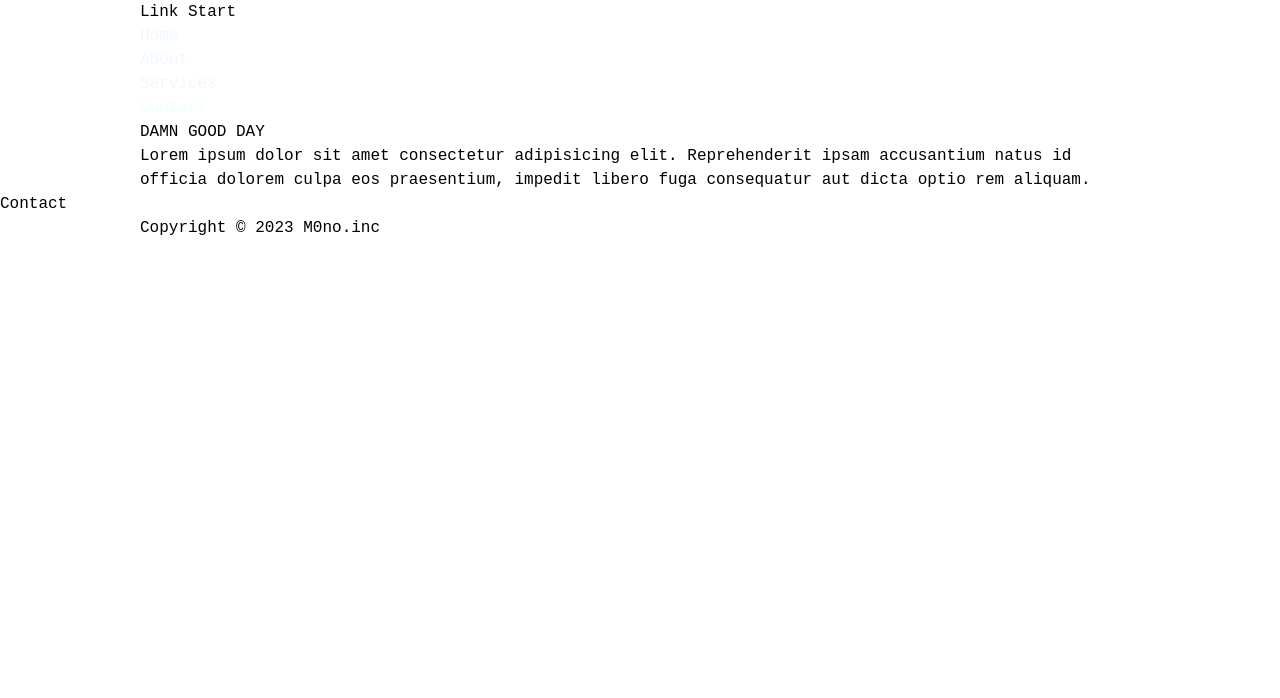
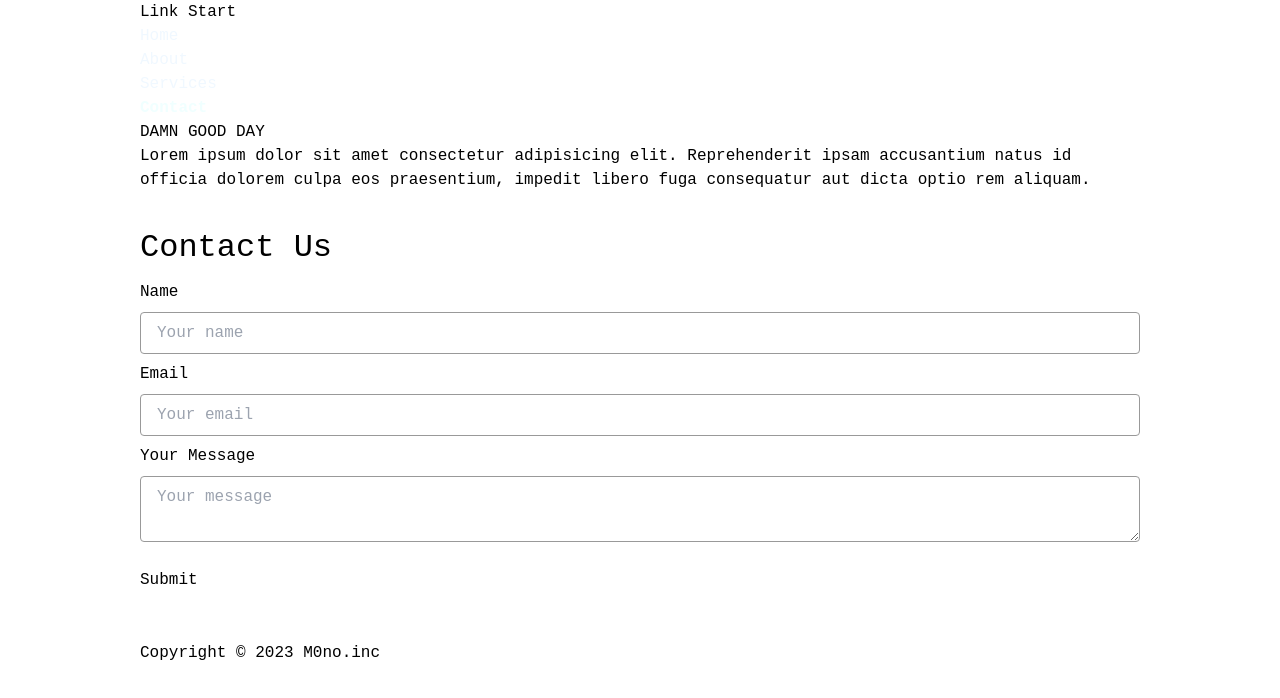
Before and after one commit to M0ntaisa/web-pages, a SvelteKit app: page /contact in a window 1280 px wide. Shown: the top 698 px of the page. Built offline with nearby package versions, Linux system fonts and the light colour scheme.

Commit message:
add form contact

```diff
--- a/src/lib/Button.svelte
+++ b/src/lib/Button.svelte
@@ -1,3 +1,3 @@
-<button { ...$$restProps } class="bg-amber-500 text-slate-50 font-bold border-none py-4 px-6 hover:bg-blue-900 my-2">
+<button { ...$$restProps } class="bg-amber-500 text-slate-50 font-bold border-none py-2 px-6 hover:bg-blue-900 my-2">
   <slot />
 </button>
--- a/src/routes/contact/+page.svelte
+++ b/src/routes/contact/+page.svelte
@@ -1 +1,71 @@
-Contact
+<script>
+// @ts-nocheck
+
+	import Button from "$lib/Button.svelte";
+
+</script>
+<div class="container">
+  <h2>Contact Us</h2>
+  <form>
+    <div class="form-group">
+      <label for="name" class="col-md-3 control-label">Name</label>
+      <div class="col-md-9">
+        <input
+          id="name"
+          name="name"
+          type="text"
+          placeholder="Your name"
+          class="form-control"
+        />
+      </div>
+      <label for="email" class="col-md-3 control-label">Email</label>
+      <div class="col-md-9">
+        <input
+          id="email"
+          name="email"
+          type="text"
+          placeholder="Your email"
+          class="form-control"
+        />
+      </div>
+      <label for="message" class="col-md-3 control-label">Your Message</label>
+      <div class="col-md-9">
+        <textarea
+          id="message"
+          name="message"
+          type="text"
+          placeholder="Your message"
+          class="form-control"
+        />
+      </div>
+    </div>
+    <div class="form-group">
+      <div class="col-md-12">
+        <Button type="submit">Submit</Button>
+      </div>
+    </div>
+  </form>
+</div>
+
+<style>
+  .container {
+    padding: 2em 0;
+  }
+  h2 {
+    font-weight: 500;
+    font-size: 2em;
+  }
+  input, textarea {
+    width: 100%;
+    padding: 0.5em 1em;
+    border-radius: 0.25em;
+    border: 1px solid #999;
+  }
+  .form-group {
+    margin-bottom: 1.1em;
+  }
+  label {
+    display: block;
+    margin: 0.5em 0;
+  }
+</style>
```
